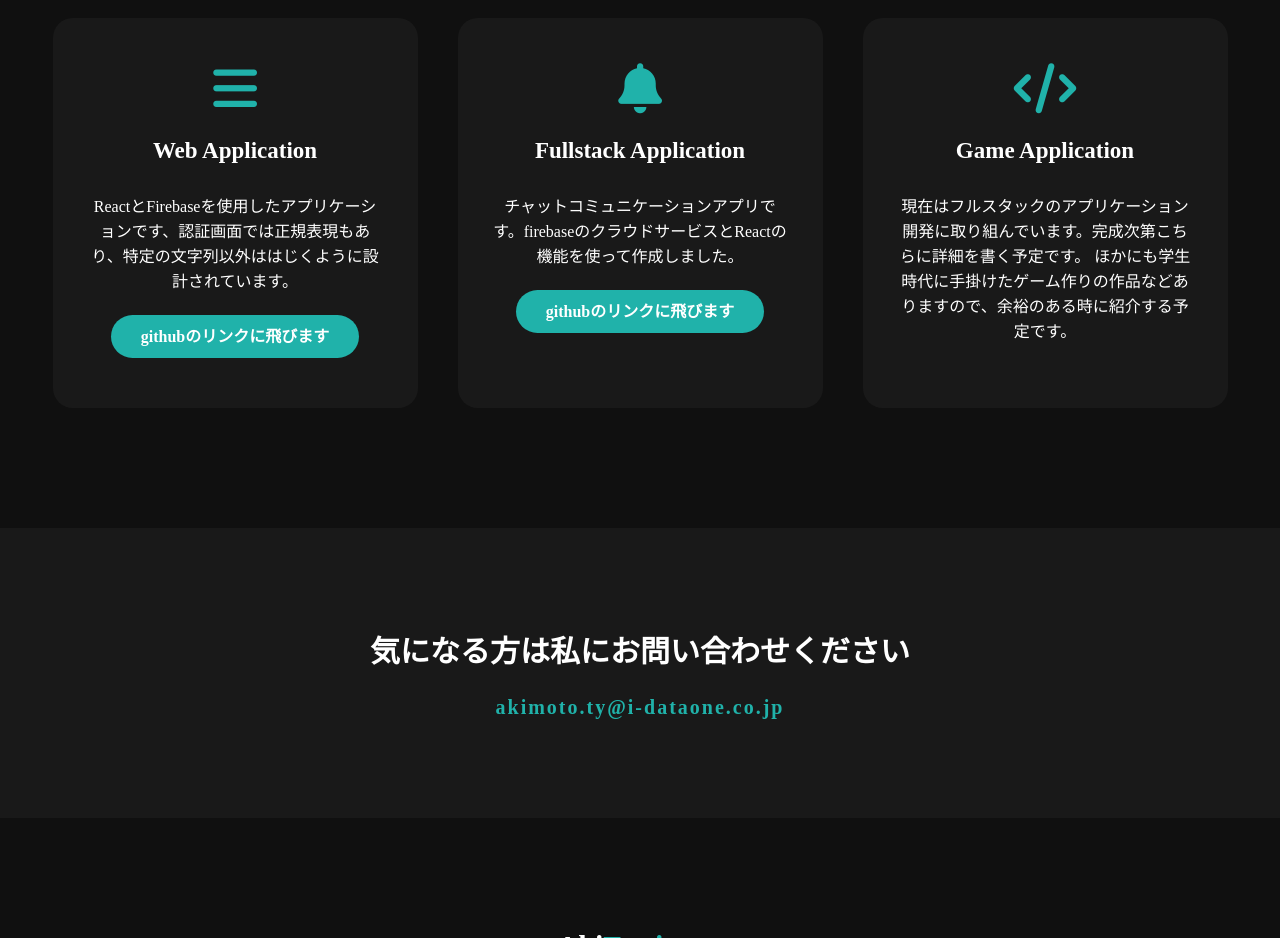
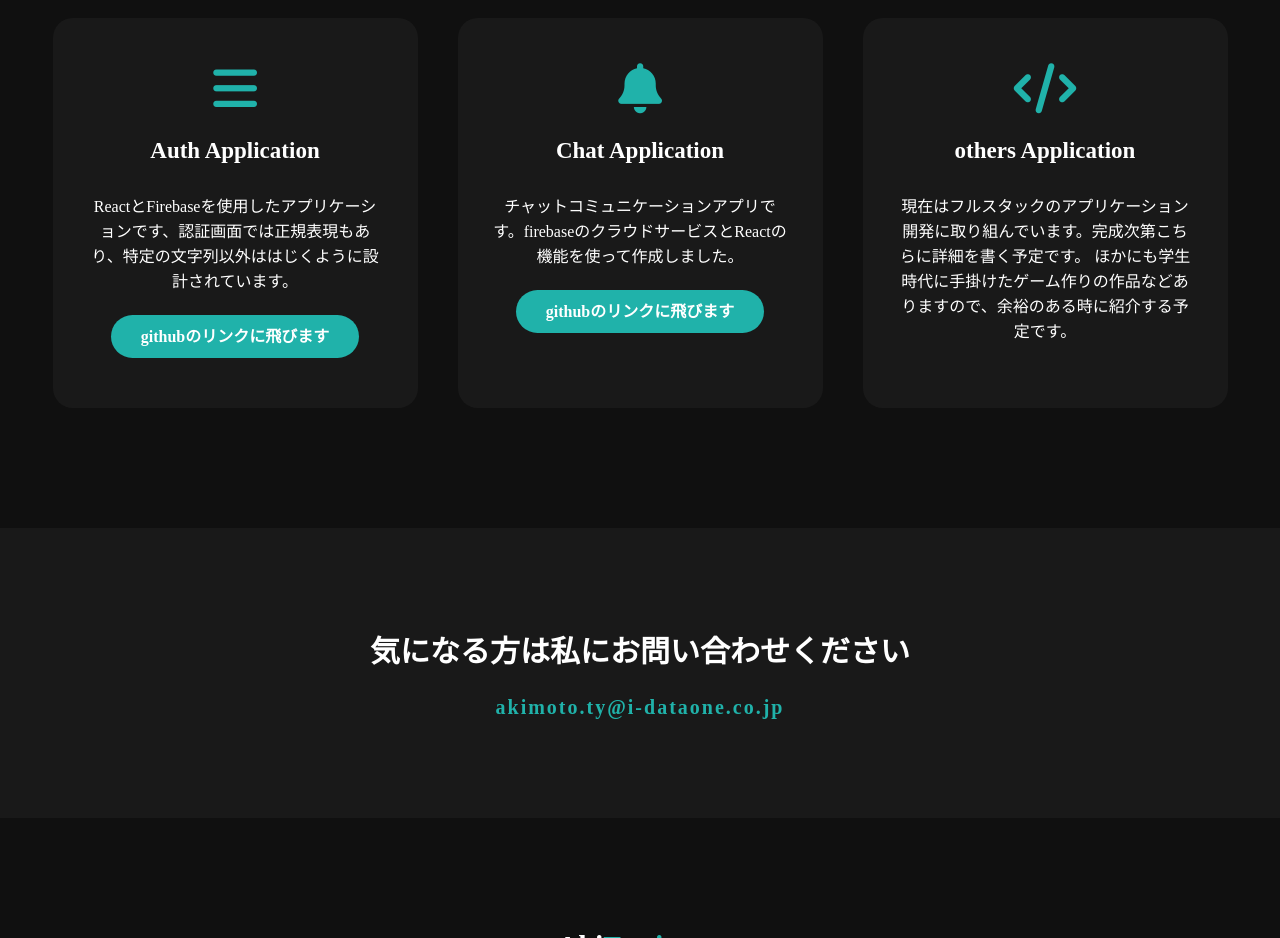
Before and after one commit to akiaki0805/MyWeb, a plain HTML site: page index.html in a window 1280 px wide. Shown: the part 1640-2578 px from the top of the page. Drawn offline with Linux system fonts and the light colour scheme.

Commit message:
Update index.html

```diff
--- a/index.html
+++ b/index.html
@@ -66,7 +66,7 @@
         <div class="box">
             <div class="card">
                 <i class="fa-solid fa-bars"></i>
-                <h5>Web Application</h5>
+                <h5>Auth Application</h5>
                 <div class="pragraph">
                     <p>
                         ReactとFirebaseを使用したアプリケーションです、認証画面では正規表現もあり、特定の文字列以外ははじくように設計されています。
@@ -78,7 +78,7 @@
             </div>
             <div class="card">
                 <i class="fa-solid fa-bell"></i>
-                <h5>Fullstack Application</h5>
+                <h5>Chat Application</h5>
                 <div class="pragraph">
                     <p>チャットコミュニケーションアプリです。firebaseのクラウドサービスとReactの機能を使って作成しました。
                     </p>
@@ -89,7 +89,7 @@
             </div>
             <div class="card">
                 <i class="fa-solid fa-code"></i>
-                <h5>Game Application</h5>
+                <h5>others Application</h5>
                 <div class="pragraph">
                     <p>
                         現在はフルスタックのアプリケーション開発に取り組んでいます。完成次第こちらに詳細を書く予定です。
```
